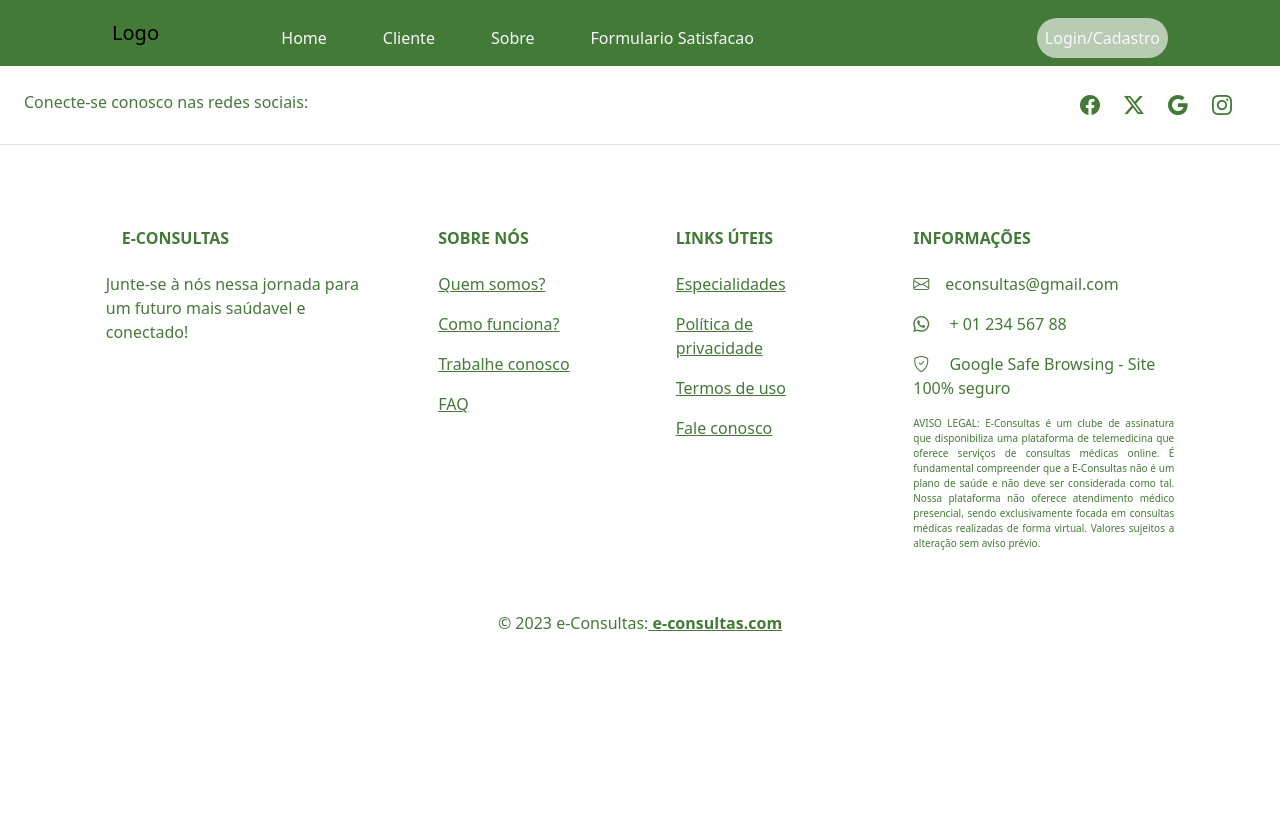
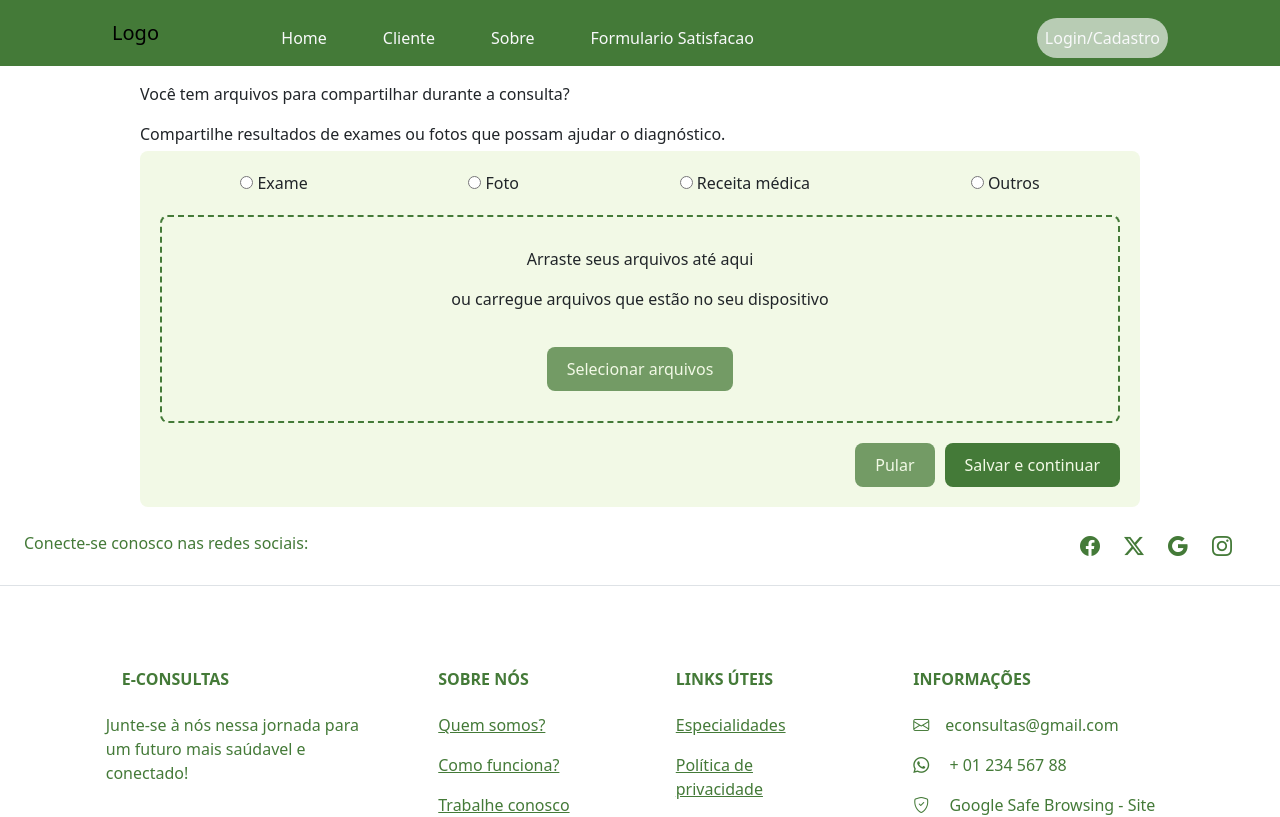
Before and after one commit to KarolynneFreire/projeto-final-start, a React (Vite) app in the folder front/econsultas-project/: page /compartilhar-arquivo in a window 1280 px wide. Shown: the top 817 px of the page. Built offline with nearby package versions, Linux system fonts and the light colour scheme.

Commit message:
Página para compartilhar arquivo antes da consulta

```diff
--- a/front/econsultas-project/src/App.jsx
+++ b/front/econsultas-project/src/App.jsx
@@ -12,6 +12,7 @@ import Satisfacao from './pages/Satisfacao/Satisfacao';
 import Sobre from './pages/Sobre'
 import CardsProfissionais from './pages/CardsProfissionais/Card'
 import AgendamentoConsulta from './pages/AgendamentoConsulta/AgendamentoConsulta'
+import CompartilharArquivo from './pages/CompartilharArquivo/CompartilharArquivo'
 
 function App() {
   return (
@@ -30,6 +31,7 @@ function App() {
       <Route path="/home-profissional" element={<HomeProfissional />}></Route>
       <Route path="/escolha-profissional" element={<CardsProfissionais />}></Route>
       <Route path="/agendamento-consulta" element={<AgendamentoConsulta />}></Route>
+      <Route path="/compartilhar-arquivo" element={<CompartilharArquivo />}></Route>
 
     </Routes>
     <Footer/>
--- /dev/null
+++ b/front/econsultas-project/src/pages/CompartilharArquivo/CompartilharArquivo.jsx
@@ -0,0 +1,54 @@
+import React, { useState } from 'react';
+import { useNavigate } from 'react-router-dom';
+import './assets/css/CompartilharArquivo.css';
+
+const CompartilharArquivo = () => {
+  const [arquivo, setArquivo] = useState(null);
+  const navigate = useNavigate();
+
+  const selecionarArquivo = (evento) => {
+    setArquivo(evento.target.files[0]);
+  };
+
+  const pular = () => {
+    //lembrar de alterar o botão de pular
+    navigate('/');
+  };
+
+  const enviarFormulario = (evento) => {
+    evento.preventDefault();
+    console.log(arquivo);
+    //alterar aqui tbm, esse é botão de salvar e continuar
+    navigate('/');
+  };
+
+  return (
+    <div className="conteudo-centralizado">
+      <p className="texto-informativo">Você tem arquivos para compartilhar durante a consulta?</p>
+      <p className="texto-informativo">Compartilhe resultados de exames ou fotos que possam ajudar o diagnóstico.</p>
+
+      <form onSubmit={enviarFormulario} className="formulario-compartilhamento">
+        <div className="opcoes-compartilhamento">
+          <label><input type="radio" name="tipoArquivo" value="Exame" /> Exame</label>
+          <label><input type="radio" name="tipoArquivo" value="Foto" /> Foto</label>
+          <label><input type="radio" name="tipoArquivo" value="ReceitaMedica" /> Receita médica</label>
+          <label><input type="radio" name="tipoArquivo" value="Outros" /> Outros</label>
+        </div>
+
+        <div className="caixa-upload">
+          <p>Arraste seus arquivos até aqui</p>
+          <p>ou carregue arquivos que estão no seu dispositivo</p>
+          <input type="file" id="selecao-arquivo" hidden onChange={selecionarArquivo} />
+          <label htmlFor="selecao-arquivo" className="botao-selecionar">Selecionar arquivos</label>
+        </div>
+
+        <div className="area-botoes">
+          <button type="button" className="botao-pular" onClick={pular}>Pular</button>
+          <button type="submit" className="botao-salvar">Salvar e continuar</button>
+        </div>
+      </form>
+    </div>
+  );
+};
+
+export default CompartilharArquivo;
--- /dev/null
+++ b/front/econsultas-project/src/pages/CompartilharArquivo/assets/css/CompartilharArquivo.css
@@ -0,0 +1,79 @@
+.conteudo-centralizado {
+  width: 100%;
+  max-width: 1000px;
+  margin: auto;
+  text-align: center;
+}
+
+.texto-informativo {
+  text-align: left;
+  margin-top: 16px;
+  margin-bottom: 5px;
+}
+
+.formulario-compartilhamento {
+  background-color: #F2F9E6;
+  padding: 20px;
+  border-radius: 8px;
+}
+
+.opcoes-compartilhamento {
+  margin-bottom: 20px;
+  display: flex;
+  justify-content: space-around;
+}
+
+.opcoes-compartilhamento label {
+  cursor: pointer;
+}
+
+.caixa-upload {
+  border: 2px dashed #447A38;
+  border-radius: 8px;
+  padding: 30px;
+  margin-bottom: 20px;
+}
+
+.botao-selecionar {
+  background-color: #739B65;
+  color: #F2F9E6;
+  padding: 10px 20px;
+  border-radius: 8px;
+  cursor: pointer;
+  margin-top: 20px;
+  border: none;
+  display: inline-block;
+}
+
+.area-botoes {
+  display: flex;
+  justify-content: flex-end;
+}
+
+.botao-pular, .botao-salvar {
+  padding: 10px 20px;
+  border-radius: 8px;
+  border: none;
+  cursor: pointer;
+  margin-left: 10px;
+}
+
+.botao-pular {
+  background-color: #739B65;
+  color: #F2F9E6;
+}
+
+.botao-salvar {
+  background-color: #447A38;
+  color: #F2F9E6;
+}
+
+.botao-selecionar:hover,
+.botao-pular:hover,
+.botao-salvar:hover {
+  opacity: 0.85;
+}
+
+#selecao-arquivo {
+  display: none;
+}
```
